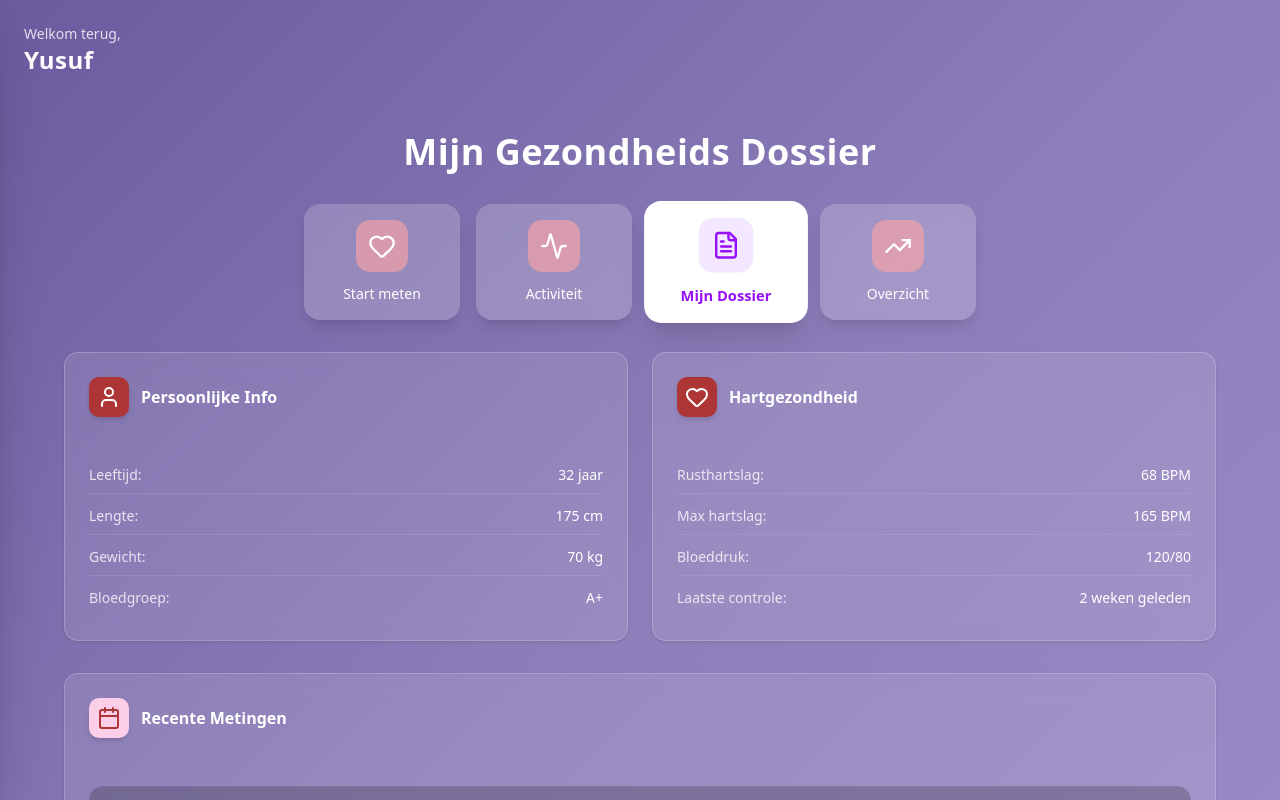
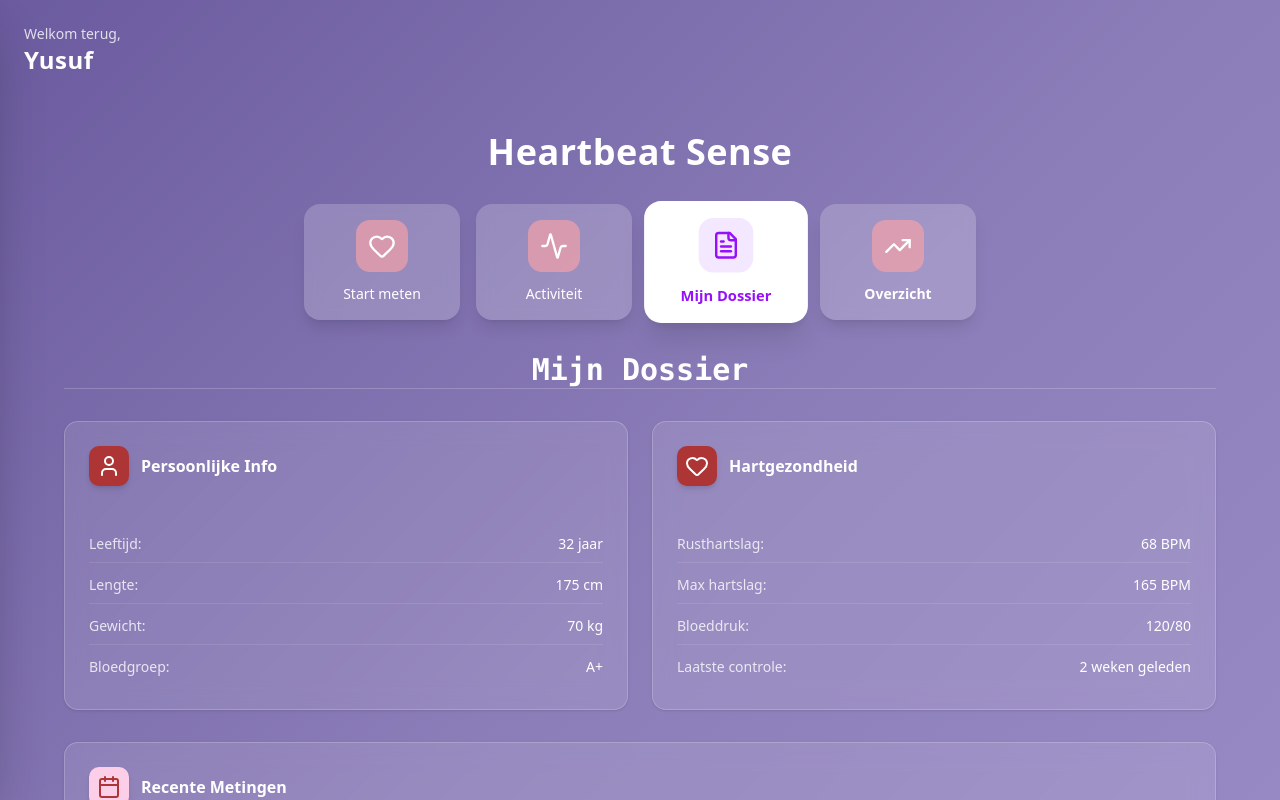
Before and after one commit to Daniel-vdL/HeartbeatSense, a React (Vite) app: page /dossier in a window 1280 px wide. Shown: the top 800 px of the page. Built offline with nearby package versions, Linux system fonts and the light colour scheme; a web font is replaced by a local one.

Commit message:
hoofdpagina met hoverende buttons, werkende bpm met fake data en goed

```diff
--- a/src/routes/activiteit/index.tsx
+++ b/src/routes/activiteit/index.tsx
@@ -30,7 +30,7 @@ function RouteComponent() {
         <div className="max-w-6xl mx-auto pt-8">
           <div className="flex justify-center">
             <h2 className="brand-title text-white text-3xl sm:text-4xl font-semibold">
-              Mijn Activiteit
+              Heartbeat Sense
             </h2>
           </div>
 
@@ -38,7 +38,7 @@ function RouteComponent() {
           <div className="flex justify-center mt-8">
             <div className="grid grid-cols-2 sm:grid-cols-4 gap-4 w-full max-w-2xl">
               <Link to="/home" className="block">
-                <div className={`flex flex-col items-center justify-center gap-3 p-4 rounded-2xl transition-all bg-white text-purple-600 shadow-lg`}>
+                <div className={`flex flex-col items-center justify-center gap-3 p-4 rounded-2xl transition-all bg-white/20 text-white hover:bg-white/30`}>
                   <div className="bg-red-300/60 p-3 rounded-xl flex items-center justify-center">
                     <Heart size={32} />
                   </div>
@@ -46,8 +46,8 @@ function RouteComponent() {
                 </div>
               </Link>
 
-            <Link to="/home" className="block"> {/* AANGEPAST: Was to="/" */}
-              <div className={`flex flex-col items-center justify-center gap-3 p-4 rounded-2xl transition-all bg-white/20 text-white hover:bg-white/30`}>
+            <Link to="/activiteit" className="block"> {/* AANGEPAST: Was to="/" */}
+              <div className={`flex flex-col items-center justify-center gap-3 p-4 rounded-2xl transition-all bg-white text-purple-600 hover:bg-white/30`}>
                 <div className="bg-red-300/60 p-3 rounded-xl flex items-center justify-center">
                   <Activity size={32} />
                 </div>
@@ -75,6 +75,7 @@ function RouteComponent() {
             </div>
           </div>
         </div>
+         <div className="mt-8 border-b border-white/20 text-white text-center font-['Consolas'] text-3xl font-bold"> Mijn Activiteit</div>
       </div>
     </main>
   )
--- a/src/routes/dossier/index.tsx
+++ b/src/routes/dossier/index.tsx
@@ -30,7 +30,7 @@ function RouteComponent() {
         <div className="max-w-6xl mx-auto pt-8">
           <div className="flex justify-center">
             <h2 className="brand-title text-white text-3xl sm:text-4xl font-semibold text-center">
-              Mijn Gezondheids Dossier
+              Heartbeat Sense
             </h2>
           </div>
 
@@ -46,7 +46,7 @@ function RouteComponent() {
                 </div>
               </Link>
 
-              <Link to="/home" className="block">
+              <Link to="/activiteit" className="block">
                 <div className={`flex flex-col items-center justify-center gap-3 p-4 rounded-2xl transition-all bg-white/20 text-white hover:bg-white/30 backdrop-blur-sm shadow-lg`}>
                   <div className="bg-red-300/60 p-3 rounded-xl flex items-center justify-center">
                     <Activity size={28} />
@@ -56,7 +56,7 @@ function RouteComponent() {
               </Link>
 
               <Link to="/dossier" className="block">
-                <div className={`flex flex-col items-center justify-center gap-3 p-4 rounded-2xl transition-all bg-white text-purple-600 shadow-xl scale-105`}>
+                <div className={`flex flex-col items-center justify-center gap-3 p-4 rounded-2xl transition-all bg-white text-purple-600 shadow-xl scale-105 hover:bg-white/30`}>
                   <div className="bg-purple-100 p-3 rounded-xl flex items-center justify-center">
                     <FileText size={28} />
                   </div>
@@ -69,14 +69,15 @@ function RouteComponent() {
                   <div className="bg-red-300/60 p-3 rounded-xl flex items-center justify-center">
                     <TrendingUp size={28} />
                   </div>
-                  <span className="text-sm font-medium text-center">Overzicht</span>
+                  <span className="text-sm font-semibold text-center">Overzicht</span>
                 </div>
               </Link>
             </div>
           </div>
+          <div className="mt-8 border-b border-white/20 text-white text-center font-['Consolas'] text-3xl font-bold"> Mijn Dossier</div>
 
           <div className="mt-8 grid grid-cols-1 lg:grid-cols-2 gap-6">
-            <Link to="/home" className="block">
+
               <Card className="bg-white/10 border-white/20 hover:bg-white/20 hover:scale-[1.01] transition-all backdrop-blur-md h-full">
                 <CardHeader>
                   <div className="flex items-center gap-3">
@@ -95,9 +96,9 @@ function RouteComponent() {
                   </div>
                 </CardContent>
               </Card>
-            </Link>
 
-            <Link to="/home" className="block">
+
+
               <Card className="bg-white/10 border-white/20 hover:bg-white/20 hover:scale-[1.01] transition-all backdrop-blur-md h-full">
                 <CardHeader>
                   <div className="flex items-center gap-3">
@@ -116,7 +117,7 @@ function RouteComponent() {
                   </div>
                 </CardContent>
               </Card>
-            </Link>
+
           </div>
 
           <div className="mt-8">
@@ -131,7 +132,7 @@ function RouteComponent() {
               </CardHeader>
               <CardContent>
                 <div className="mt-4 flex flex-col gap-3">
-                  <Link to="/home" className="block">
+                  <Link to="/overzicht" className="block">
                     <div className="flex items-center justify-between bg-black/20 rounded-xl p-4 hover:bg-black/30 transition-colors border border-white/5">
                       <div>
                         <div className="text-sm text-white font-medium">10 nov 2025</div>
@@ -144,7 +145,7 @@ function RouteComponent() {
                     </div>
                   </Link>
 
-                   <Link to="/home" className="block">
+                   <Link to="/overzicht" className="block">
                     <div className="flex items-center justify-between bg-black/20 rounded-xl p-4 hover:bg-black/30 transition-colors border border-white/5">
                       <div>
                         <div className="text-sm text-white font-medium">09 nov 2025</div>
--- a/src/routes/home/index.tsx
+++ b/src/routes/home/index.tsx
@@ -31,7 +31,7 @@ function RouteComponent() {
           <div className="flex justify-center mt-8">
             <div className="grid grid-cols-2 sm:grid-cols-4 gap-4 w-full max-w-2xl">
               <Link to="/home" className="block">
-                <div className={`flex flex-col items-center justify-center gap-3 p-4 rounded-2xl transition-all bg-white text-purple-600 shadow-lg`}>
+                <div className={`flex flex-col items-center justify-center gap-3 p-4 rounded-2xl transition-all bg-white text-purple-600 shadow-lg hover:bg-white/30`}>
                   <div className="bg-red-300/60 p-3 rounded-xl flex items-center justify-center">
                     <Heart size={32} />
                   </div>
--- a/src/routes/overzicht/index.tsx
+++ b/src/routes/overzicht/index.tsx
@@ -30,7 +30,7 @@ function RouteComponent() {
         <div className="max-w-6xl mx-auto pt-8">
           <div className="flex justify-center">
             <h2 className="brand-title text-white text-3xl sm:text-4xl font-semibold">
-              Mijn Overzicht
+              Heartbeat Sense
             </h2>
           </div>
 
@@ -38,7 +38,7 @@ function RouteComponent() {
           <div className="flex justify-center mt-8">
             <div className="grid grid-cols-2 sm:grid-cols-4 gap-4 w-full max-w-2xl">
               <Link to="/home" className="block">
-                <div className={`flex flex-col items-center justify-center gap-3 p-4 rounded-2xl transition-all bg-white text-purple-600 shadow-lg`}>
+                <div className={`flex flex-col items-center justify-center gap-3 p-4 rounded-2xl transition-all bg-white/20 text-white shadow-lg`}>
                   <div className="bg-red-300/60 p-3 rounded-xl flex items-center justify-center">
                     <Heart size={32} />
                   </div>
@@ -46,7 +46,7 @@ function RouteComponent() {
                 </div>
               </Link>
 
-            <Link to="/home" className="block"> {/* AANGEPAST: Was to="/" */}
+            <Link to="/activiteit" className="block"> {/* AANGEPAST: Was to="/" */}
               <div className={`flex flex-col items-center justify-center gap-3 p-4 rounded-2xl transition-all bg-white/20 text-white hover:bg-white/30`}>
                 <div className="bg-red-300/60 p-3 rounded-xl flex items-center justify-center">
                   <Activity size={32} />
@@ -65,7 +65,7 @@ function RouteComponent() {
               </Link>
 
               <Link to="/overzicht" className="block">
-                <div className={`flex flex-col items-center justify-center gap-3 p-4 rounded-2xl transition-all bg-white/20 text-white hover:bg-white/30`}>
+                <div className={`flex flex-col items-center justify-center gap-3 p-4 rounded-2xl transition-all bg-white text-purple-600 hover:bg-white/30`}>
                   <div className="bg-red-300/60 p-3 rounded-xl flex items-center justify-center">
                     <TrendingUp size={32} />
                   </div>
@@ -75,6 +75,7 @@ function RouteComponent() {
             </div>
           </div>
         </div>
+         <div className="mt-8 border-b border-white/20 text-white text-center font-['Consolas'] text-3xl font-bold"> Mijn Overzicht</div>
       </div>
     </main>
   )
```
